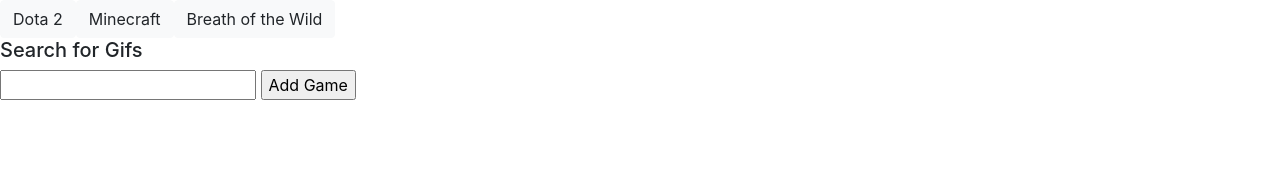
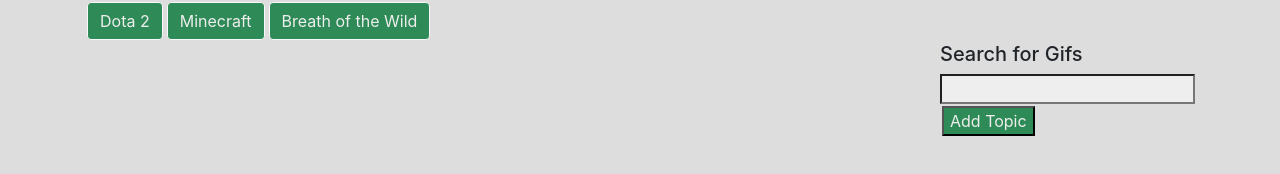
Before and after one commit to jamesgrodzicki/search-gifs-webpage, a plain HTML site: page index.html in a window 1280 px wide. Drawn offline with nearby package versions, Linux system fonts and the light colour scheme.

Commit message:
added css/bootstrap to the page

```diff
--- a/assets/css/style.css
+++ b/assets/css/style.css
@@ -0,0 +1,19 @@
+body{
+    background-color: #ddd;
+}
+
+.gif-button, #submit-button{
+    margin: 2px;
+    background-color: seagreen;
+    color: #eee;
+}
+
+#topic-input{
+    background-color: #eee;
+    width: 100%;
+}
+
+.pic-container{
+    float: left;
+    margin: 5px;
+}
--- a/assets/javascript/app.js
+++ b/assets/javascript/app.js
@@ -11,6 +11,7 @@ function displayTopics(){
         results = response.data;
         for(var i=0;i<results.length;i++){
             var topicDiv = $("<div>");
+            topicDiv.attr("class", "pic-container")
             var ratingTag = $("<p>");
             $(ratingTag).text("Rating: " + results[i].rating);
             var imgTag = $("<img>");
@@ -37,7 +38,7 @@ $(document).ready(function(){
     renderButtons();
     $(".add-game").on("click", function(event){
         event.preventDefault();
-        var newGame = $("#game-input").val().trim();
+        var newGame = $("#topic-input").val().trim();
         topics.push(newGame);
         renderButtons();
     });
--- a/index.html
+++ b/index.html
@@ -12,10 +12,24 @@
     <script src="assets/javascript/app.js"></script>
 </head>
 <body>
-    <div id="button-container"></div>
-    <h5>Search for Gifs</h5>
-    <input type="text" id="game-input">
-    <input type="submit" class="add-game" value="Add Game">
-    <div class="gifs"></div>
+    <div class="container">
+        <div class="row">
+            <div class="col-md-12">
+                <div id="button-container"></div>
+            </div>
+        </div>
+    </div>
+    <div class="container">
+        <div class="row">
+            <div class="col-md-9">
+                <div class="gifs"></div>
+            </div>
+            <div class="col-md-3">
+                <h5>Search for Gifs</h5>
+                <input type="text" id="topic-input">
+                <input type="submit" id="submit-button" value="Add Topic">
+            </div>
+        </div>
+    </div>
 </body>
 </html>
```
